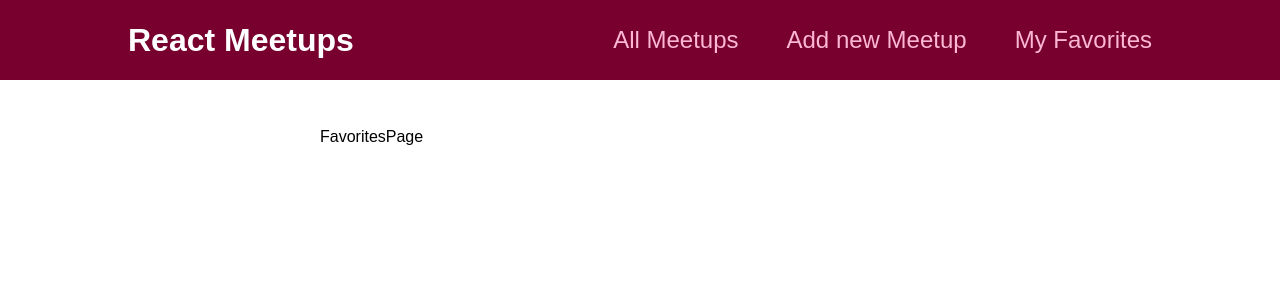
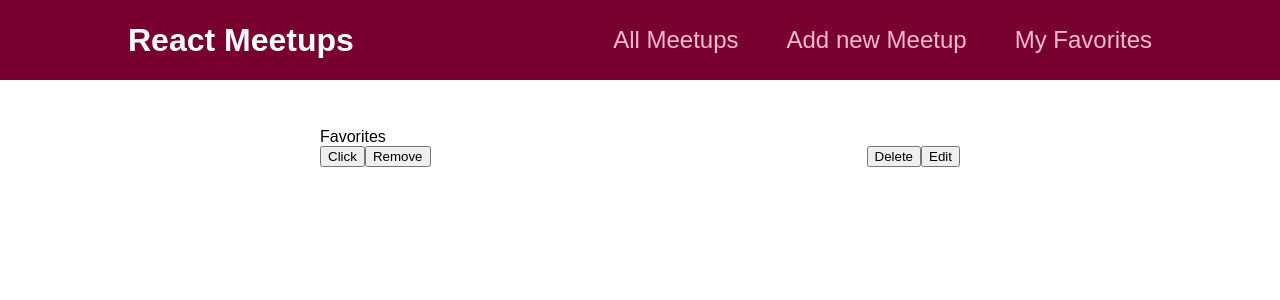
Before and after one commit to Mr-AsimGhaffar/meetUp, a React (Create React App) app: page /favorites in a window 1280 px wide. Shown: the top 300 px of the page. Built offline with nearby package versions, Linux system fonts and the light colour scheme.

Commit message:
working on favorites page

```diff
--- a/src/pages/Favorites.js
+++ b/src/pages/Favorites.js
@@ -1,10 +1,19 @@
-
 function FavoritesPage() {
   return (
     <div>
-      FavoritesPage
+      <div>Favorites</div>
+      <div style={{ display: "flex", justifyContent: "space-between" }}>
+        <div>
+          <button>Click</button>
+          <button>Remove</button>
+        </div>
+        <div>
+          <button>Delete</button>
+          <button>Edit</button>
+        </div>
+      </div>
     </div>
-  )
+  );
 }
 
 export default FavoritesPage;
```
